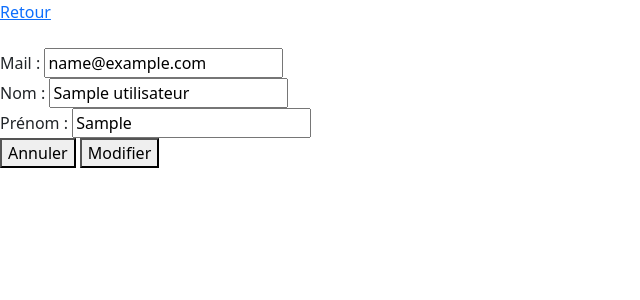
After one commit to ShikiFutakiPP/laFleur, a PHP site: page /modif_util.php in a window 1280 px wide. The commit adds this page. Shown: the top 300 px of the page, without its empty margins (0-640 px from the left). Run offline with PHP 8.4, Linux system fonts and the light colour scheme; the visitor is signed in with stand-in values (Sample User, id 1); tables that the repository leaves empty hold one stand-in row (values such as "Sample post").

Commit message:
ajout modification nom prenom et mail

```diff
--- a/laFleur/index.php
+++ b/laFleur/index.php
@@ -16,7 +16,7 @@ session_start();
 if (!isset($_SESSION['login'])) {
     echo "<a href='connection.php'> Se connecter </a>";
 } else {
-    echo "<a href='deconnect.php'> Se déconnecter </a>";
+    echo "<a href='deconnect.php'> Se déconnecter </a> <br/> <a href='modif_util.php'> Modifier infos </a>";
 }
 ?>
 
--- /dev/null
+++ b/laFleur/modif_util.php
@@ -0,0 +1,61 @@
+<!DOCTYPE html>
+<html lang="en">
+<head>
+    <meta charset="UTF-8">
+    <meta http-equiv="X-UA-Compatible" content="IE=edge">
+    <meta name="viewport" content="width=device-width, initial-scale=1.0">
+    <link href="https://cdn.jsdelivr.net/npm/bootstrap@5.1.3/dist/css/bootstrap.min.css" rel="stylesheet" integrity="sha384-1BmE4kWBq78iYhFldvKuhfTAU6auU8tT94WrHftjDbrCEXSU1oBoqyl2QvZ6jIW3" crossorigin="anonymous">
+    <title>
+        La Fleur
+    </title>
+</head>
+<body>
+
+<a href="index.php"> Retour </a><br/><br/>
+
+<?php
+session_start();
+if (!isset($_SESSION['login'])) {
+    header('Location: index.php'); //redirige un utilisateur non connecté sur la page d'accueil
+}
+include 'sqlconnect.php';
+
+$mail = $_SESSION['login'];
+$requeteSql = "SELECT `nom`,`prenom` FROM `utilisateur` WHERE `adresse_mail`='$mail'";
+$reponse = $connection->query($requeteSql);
+while ($resultat = $reponse->fetch()) {
+    $nom = $resultat['nom'];
+    $prenom = $resultat['prenom'];
+}
+?>
+
+<form enctype="multipart/form-data" class="form-signin"
+            action="update_util.php" method="post">
+    <div>
+        <label for="mail">Mail : </label>
+        <input type="text" name="mail"
+                value="<?php echo $mail ?>" required/>
+    </div>
+
+    <div>
+        <label for="nom">Nom : </label>
+        <input type="text" name="nom"
+                value="<?php echo $nom ?>" required/>
+    </div>
+
+    <div>
+        <label for="prenom">Prénom : </label>
+        <input type="number_format" name="prenom"
+                value="<?php echo $prenom ?>" required/>
+    </div>
+
+    <div class="allButtons">
+        <button type="reset">Annuler</button>
+        <button type="submit">Modifier</button>
+    </div>
+
+</form>
+
+
+</body>
+</html>
```
Also changed, not shown: laFleur/update_util.php (added, +24 -0 lines).
